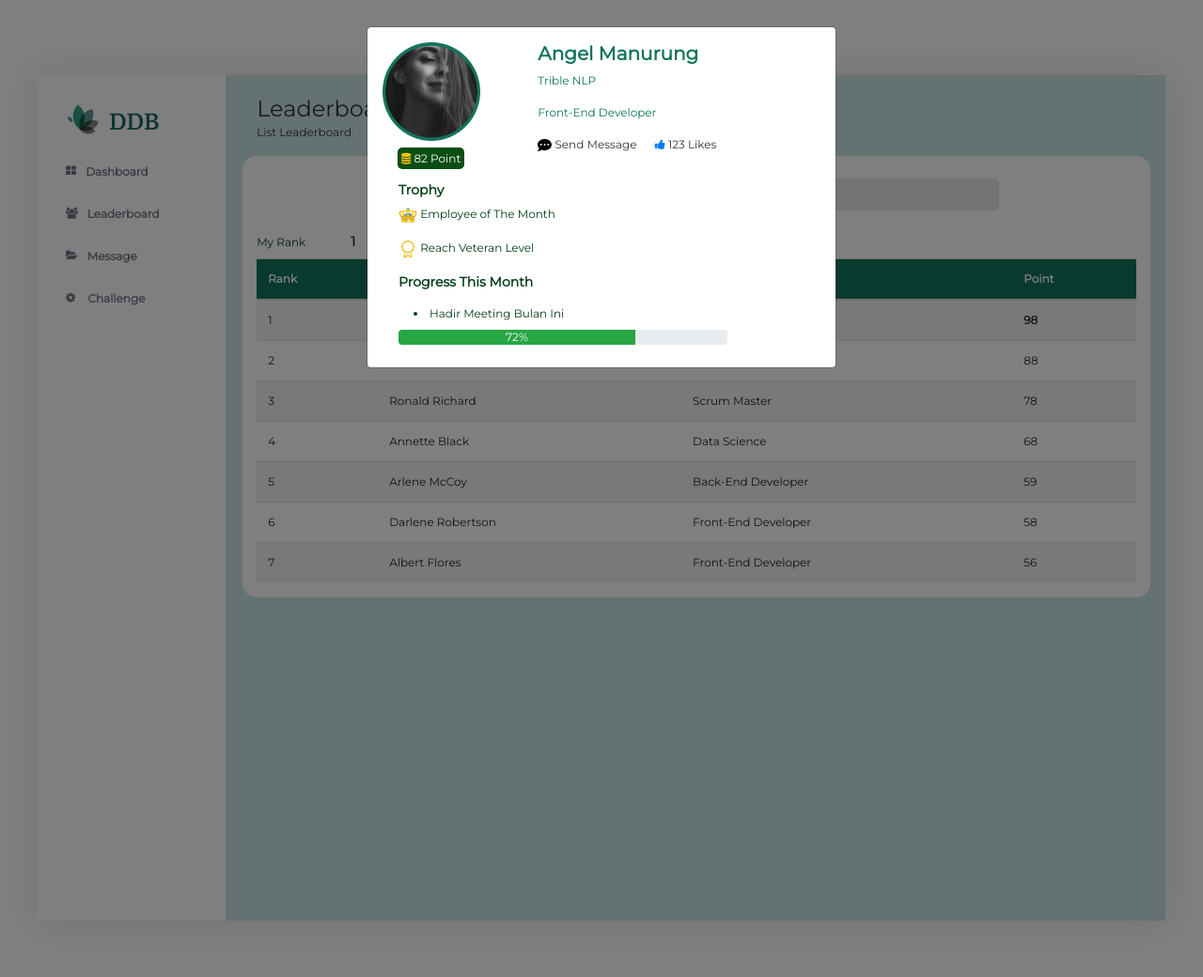
After one commit to riancintiyo/Gamification-Direktorat-Digital-Business-Bandung-DDB-, a PHP site: page /leaderboard.html in a window 1280 px wide, after a click on "Angelina". The commit adds this page. Shown: the whole page at 94% size. Run offline with PHP 8.4, Linux system fonts and the light colour scheme.

Commit message:
Yan ini udah selesai semua, gua push ke master ya, nanti di collapse langsung aja

```diff
--- a/dashboard.css
+++ b/dashboard.css
@@ -150,9 +150,9 @@ body {
   margin-bottom: 10px;
 }
 .user img {
-  height: 40px;
-  width: 40px;
-  background-color: lightblue;
+  height: 50px;
+  width: 50px;
+  background-color:  #033f17;
   border-radius: 50%;
   padding: 2px;
   margin-right: 10px;
@@ -166,6 +166,16 @@ body {
 .user-name {
   font-weight: bold;
   font-size: 14px;
+  color: #033f17;
+}
+.user-name2 {
+  font-size: 12px;
+  color: #033f17;
+}
+.point {
+  border-radius: 5px;
+  width: 80px;
+  background-color: #0a4e13;
 }
 .text-faded {
   font-size: 10px;
@@ -219,3 +229,36 @@ body {
 .about p {
   line-height: 12px;
 }
+
+
+/* LeaderBoard */
+
+.leader-content {
+  min-height: 300px;
+  border-radius: 15px;
+}
+
+.search {
+  background-color: #e9e9e9;
+  border-radius: 5px;
+}
+
+.table-leader{
+  background-color: #12745b;
+  color: white;
+}
+
+.user2 {
+  vertical-align: middle;
+  margin-bottom: 10px;
+}
+.user2 img {
+  background-color:   #12745b;
+  border-radius: 50%;
+  padding: 3px;
+  margin-right: 10px;
+}
+
+.text-hijau {
+  color:   #12745b;
+}
--- /dev/null
+++ b/leaderboard.html
@@ -0,0 +1,179 @@
+<!DOCTYPE html>
+<html lang="en">
+
+<head>
+    <meta charset="UTF-8">
+    <meta name="viewport" content="width=device-width, initial-scale=1.0">
+    <meta http-equiv="X-UA-Compatible" content="ie=edge">
+    <title>Dashboard</title>
+
+
+
+
+    <!-- Bootstrap -->
+    <link rel="shortcut icon" href="Images/Bdv.png" />
+    <link rel="stylesheet" href="https://cdnjs.cloudflare.com/ajax/libs/font-awesome/4.7.0/css/font-awesome.min.css">
+    <link rel="stylesheet" href="bootstrap/css/bootstrap.min.css" />
+    <link rel="stylesheet" href="normailize.css" />
+    <link rel="stylesheet" href="dashboard.css">
+    <link href="https://fonts.googleapis.com/css?family=Open+Sans:300,400,600,700&display=swap" rel="stylesheet">
+
+
+
+</head>
+
+<body>
+    <div class="dashboard">
+        <div class="sidebar">
+            <img src="/Images/DDB_Logo.png" alt="Logo" class="logo">
+            <ul class="menu">
+                <li><a href="#" target="_blank"><i class="fa fa-th-large"></i>Dashboard</a></li>
+                <li><a href="#"><i class="fa fa-users"></i>Leaderboard</a></li>
+                <li><a href="#"><i class="fa fa-folder-open"></i>Message</a></li>
+                <li><a href="#"><i class="fa fa-cog"></i> Challenge</a></li>
+            </ul>
+        </div>
+        <div class="content">
+            <div class="title-profile">
+                <h1>Leaderboard</h1>
+                <p>List Leaderboard</p>
+            </div>
+            <div class="row">
+                <div class="col-md-12 bg-white leader-content ">
+                    <div class="row justify-content-center mt-4">
+                        <div class="col-md-8 search px-5 py-2">
+                            Search
+                        </div>
+                    </div>
+                    <div class="mt-4">
+                        <span class="user-name2">My Rank</span><span class="user-name ml-5">1</span><span
+                            class="user-name2 ml-3">My
+                            Score</span><span class="user-name ml-5">98</span>
+                        <table class="table mt-2 table-striped table-hover">
+                            <thead class="table-leader">
+                                <tr>
+                                    <th>Rank</th>
+                                    <th>Nama</th>
+                                    <th>Role</th>
+                                    <th>Point</th>
+                                </tr>
+                            </thead>
+                            <tbody>
+                                <tr>
+                                    <td>1</td>
+                                    <td><a type="button" data-toggle="modal" data-target="#exampleModal">
+                                            Angelina
+                                        </a>
+                                    </td>
+                                    <td>Front-End Developer</td>
+                                    <td><b> 98</b></td>
+                                </tr>
+                                <tr>
+                                    <td>2</td>
+                                    <td>Savannah Nguyen</td>
+                                    <td>Back-End Developer</td>
+                                    <td>88</td>
+                                </tr>
+                                <tr>
+                                    <td>3</td>
+                                    <td>Ronald Richard</td>
+                                    <td>Scrum Master</td>
+                                    <td>78</td>
+                                </tr>
+                                <tr>
+                                    <td>4</td>
+                                    <td>Annette Black</td>
+                                    <td>Data Science</td>
+                                    <td>68</td>
+                                </tr>
+                                <tr>
+                                    <td>5</td>
+                                    <td>Arlene McCoy</td>
+                                    <td>Back-End Developer</td>
+                                    <td>59</td>
+                                </tr>
+                                <tr>
+                                    <td>6</td>
+                                    <td>Darlene Robertson</td>
+                                    <td>Front-End Developer</td>
+                                    <td>58</td>
+                                </tr>
+                                <tr>
+                                    <td>7</td>
+                                    <td>Albert Flores</td>
+                                    <td>Front-End Developer</td>
+                                    <td>56</td>
+                                </tr>
+                            </tbody>
+                        </table>
+                        <!-- Modal -->
+                        <div class="modal fade" id="exampleModal" tabindex="-1" aria-labelledby="exampleModalLabel"
+                            aria-hidden="true">
+                            <div class="modal-dialog">
+                                <div class="modal-content pb-4">
+                                    <div class="row p-3">
+                                        <div class="col-md-4">
+                                            <div class="user2">
+                                                <img src="Images/Ellipse.png" class="img-fluid" alt="LauraF">
+                                            </div>
+                                            <span class="point p-1 text-white ml-3 text-center"><i
+                                                    class="fa fa-database text-warning"></i> 82 Point</span>
+                                        </div>
+                                        <div class="col-md-8">
+                                            <h5 class="text-hijau"> <b> Angel Manurung </b></h5>
+                                            <p class="text-hijau">Trible NLP</p>
+                                            <p class="text-hijau">Front-End Developer</p>
+                                            <span class="mt-3"><img src="Images/comment-dots-solid.svg"
+                                                    style="color: #12745b;" width="15" height="15" alt=""> Send
+                                                Message</span>
+                                            <span class="ml-3"><i class="fa fa-thumbs-up text-primary"></i> 123
+                                                Likes</span>
+                                        </div>
+                                    </div>
+                                    <div class="row">
+                                        <div class="col-md-12 px-5">
+                                            <h5 class="user-name"> <b> Trophy </b></h5>
+                                            <p class="user-name2"> <img src="Images/crown.png" width="20" height="20"
+                                                    alt=""> Employee of The
+                                                Month</p>
+                                            <p class="user-name2"> <img src="Images/badge.png" width="20" height="20"
+                                                    alt=""> Reach Veteran Level</p>
+                                            <p class="user-name">Progress This Month</p>
+                                            <li class="user-name2 ml-3">
+                                                Hadir Meeting Bulan Ini
+                                            </li>
+                                            <div class="progress mt-2" style="width: 350px;">
+                                                <div class="progress-bar bg-success" role="progressbar"
+                                                    style="width: 72%" aria-valuenow="25" aria-valuemin="0"
+                                                    aria-valuemax="100">72%</div>
+                                            </div>
+                                        </div>
+                                    </div>
+                                </div>
+                            </div>
+                        </div>
+                    </div>
+                </div>
+            </div>
+        </div>
+    </div>
+</body>
+
+<!-- JS -->
+
+<script src="https://code.jquery.com/jquery-3.5.1.slim.min.js"
+    integrity="sha384-DfXdz2htPH0lsSSs5nCTpuj/zy4C+OGpamoFVy38MVBnE+IbbVYUew+OrCXaRkfj"
+    crossorigin="anonymous"></script>
+<script src="https://cdn.jsdelivr.net/npm/bootstrap@4.6.0/dist/js/bootstrap.bundle.min.js"
+    integrity="sha384-Piv4xVNRyMGpqkS2by6br4gNJ7DXjqk09RmUpJ8jgGtD7zP9yug3goQfGII0yAns"
+    crossorigin="anonymous"></script>
+<!-- <script src="https://ajax.googleapis.com/ajax/libs/jquery/3.4.1/jquery.min.js"></script>
+<script src="https://ajax.googleapis.com/ajax/libs/jquery/3.4.1/jquery.min.js"></script>
+<script src="https://code.jquery.com/jquery-3.3.1.slim.min.js"
+    integrity="sha384-q8i/X+965DzO0rT7abK41JStQIAqVgRVzpbzo5smXKp4YfRvH+8abtTE1Pi6jizo"
+    crossorigin="anonymous"></script>
+<script src="https://cdnjs.cloudflare.com/ajax/libs/popper.js/1.14.7/umd/popper.min.js"
+    integrity="sha384-UO2eT0CpHqdSJQ6hJty5KVphtPhzWj9WO1clHTMGa3JDZwrnQq4sF86dIHNDz0W1"
+    crossorigin="anonymous"></script> -->
+
+</html>
```
Also changed, not shown: challenge.html (added, +177 -0 lines), dashboard.html (+91 -27 lines), Images/comment-dots-solid.svg (added).
